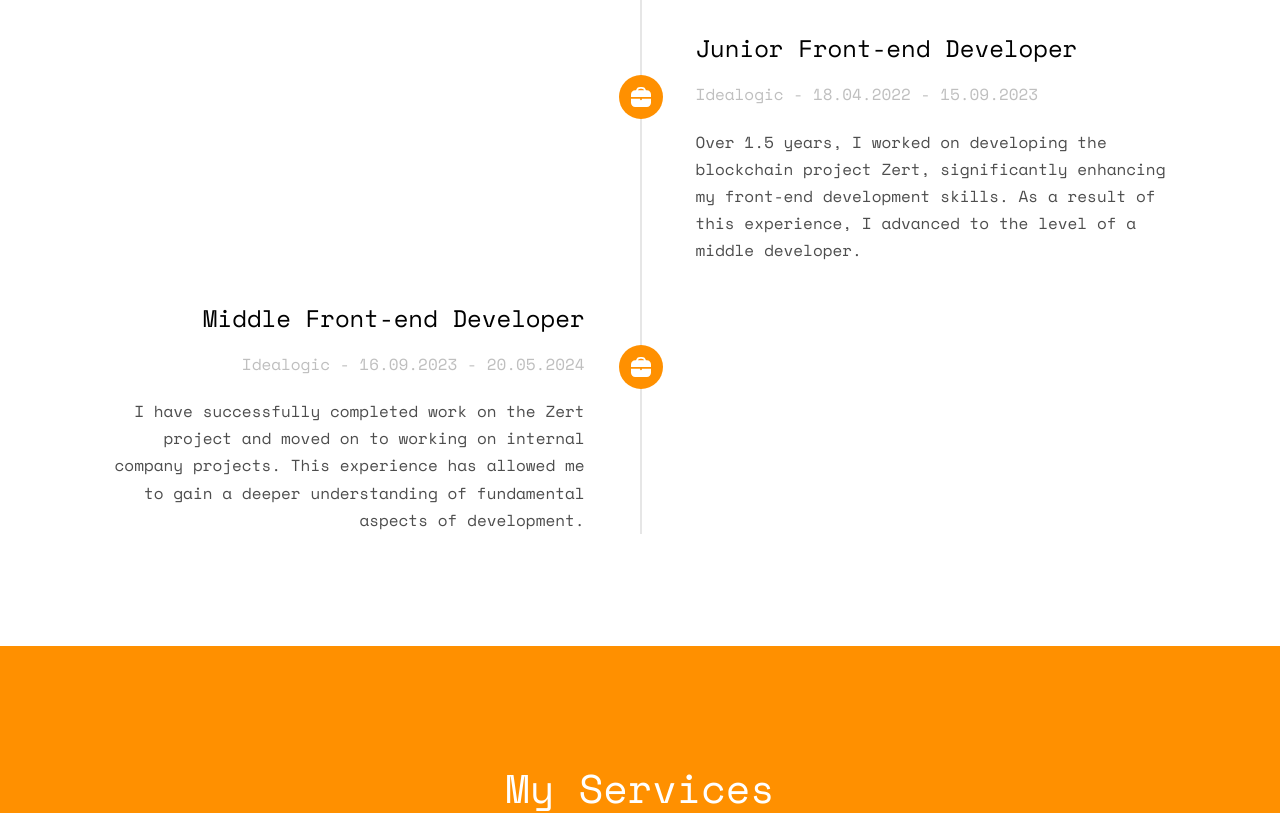
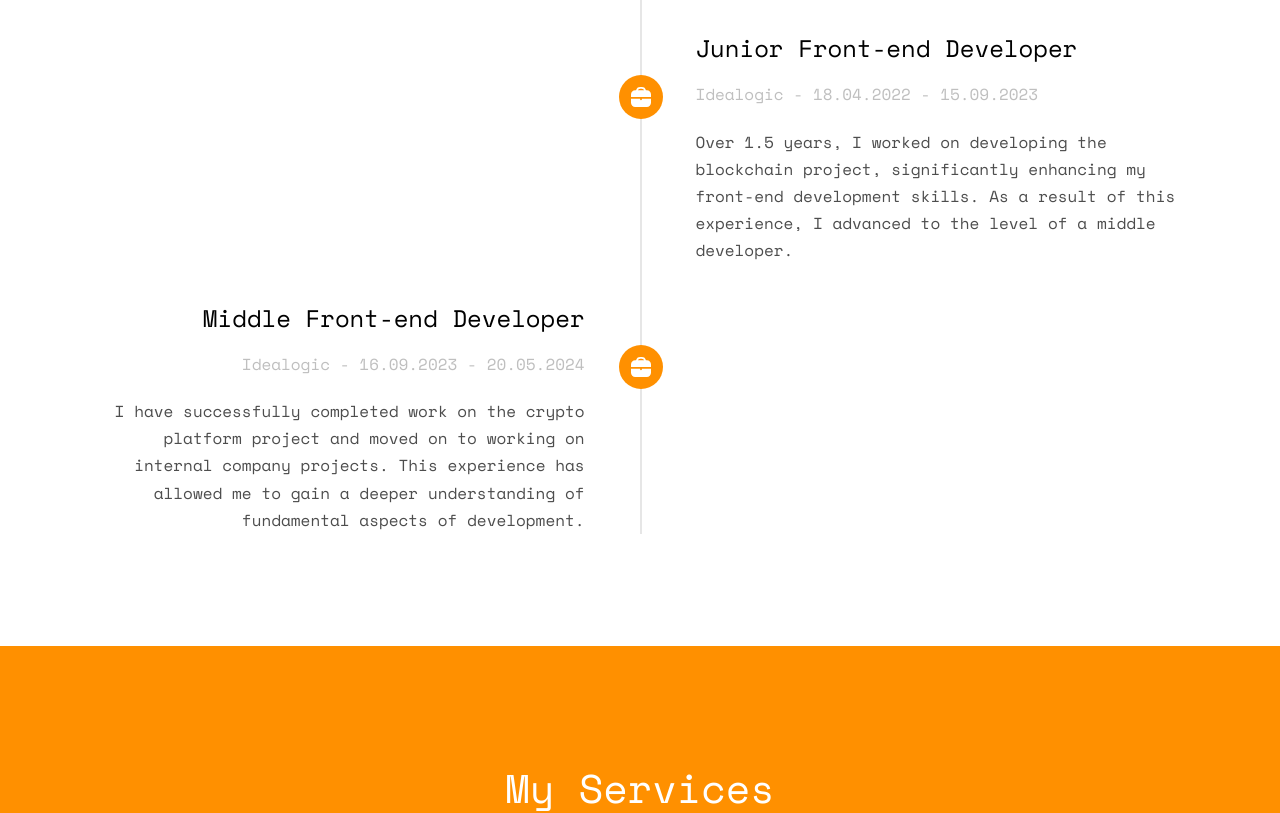
Before and after one commit to VladKravchenko05082000/CV, a React (Create React App) app: page / in a window 1280 px wide. Shown: the part 2080-2893 px from the top of the page. Built offline with nearby package versions, Linux system fonts and the light colour scheme.

Commit message:
change text

```diff
--- a/src/page/components/my-resume/contants/index.ts
+++ b/src/page/components/my-resume/contants/index.ts
@@ -7,11 +7,11 @@ export const WORK_EXPERIENCE_LIST = [
   {
     title: "Junior Front-end Developer",
     timePeriod: "Idealogic - 18.04.2022 - 15.09.2023",
-    text: "Over 1.5 years, I worked on developing the blockchain project Zert, significantly enhancing my front-end development skills. As a result of this experience, I advanced to the level of a middle developer.",
+    text: "Over 1.5 years, I worked on developing the blockchain project, significantly enhancing my front-end development skills. As a result of this experience, I advanced to the level of a middle developer.",
   },
   {
     title: "Middle Front-end Developer",
     timePeriod: "Idealogic - 16.09.2023 - 20.05.2024",
-    text: "I have successfully completed work on the Zert project and moved on to working on internal company projects. This experience has allowed me to gain a deeper understanding of fundamental aspects of development.",
+    text: "I have successfully completed work on the crypto platform project and moved on to working on internal company projects. This experience has allowed me to gain a deeper understanding of fundamental aspects of development.",
   },
 ];
--- a/src/page/index.tsx
+++ b/src/page/index.tsx
@@ -1,10 +1,9 @@
-import { AboutMe, Header, HireMe, MyResume, MyServices, MySkills, MyWorks } from "./components";
+import { AboutMe, Header, HireMe, MyResume, MyServices, MySkills } from "./components";
 import { StyledMainPage, StyledOverlay } from "./styled";
 
 import { useGetHeaderMobileSize } from "hooks";
 
 const MainPage: React.FC = () => {
-
   const { headerHeight } = useGetHeaderMobileSize();
 
   return (
@@ -22,8 +21,6 @@ const MainPage: React.FC = () => {
 
         <MySkills />
 
-        <MyWorks />
-
         <HireMe />
       </StyledMainPage>
     </>
```
